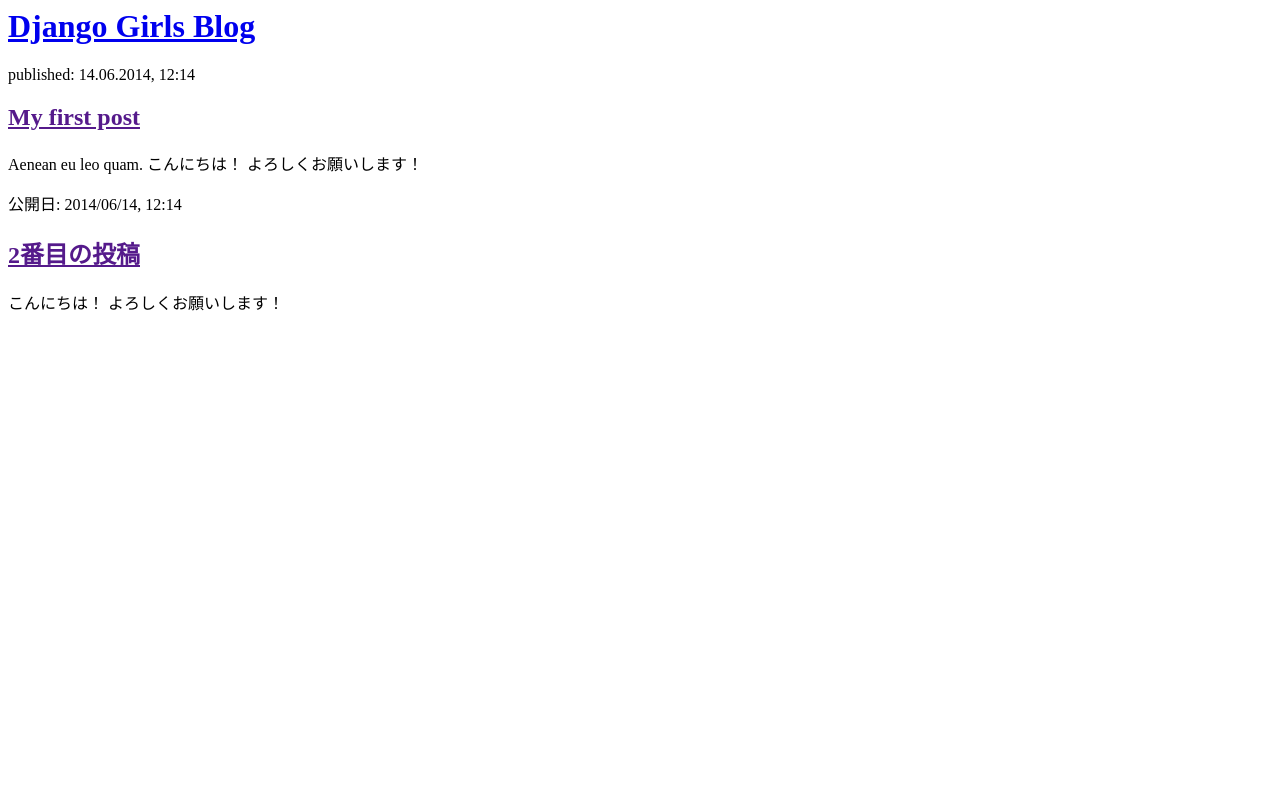
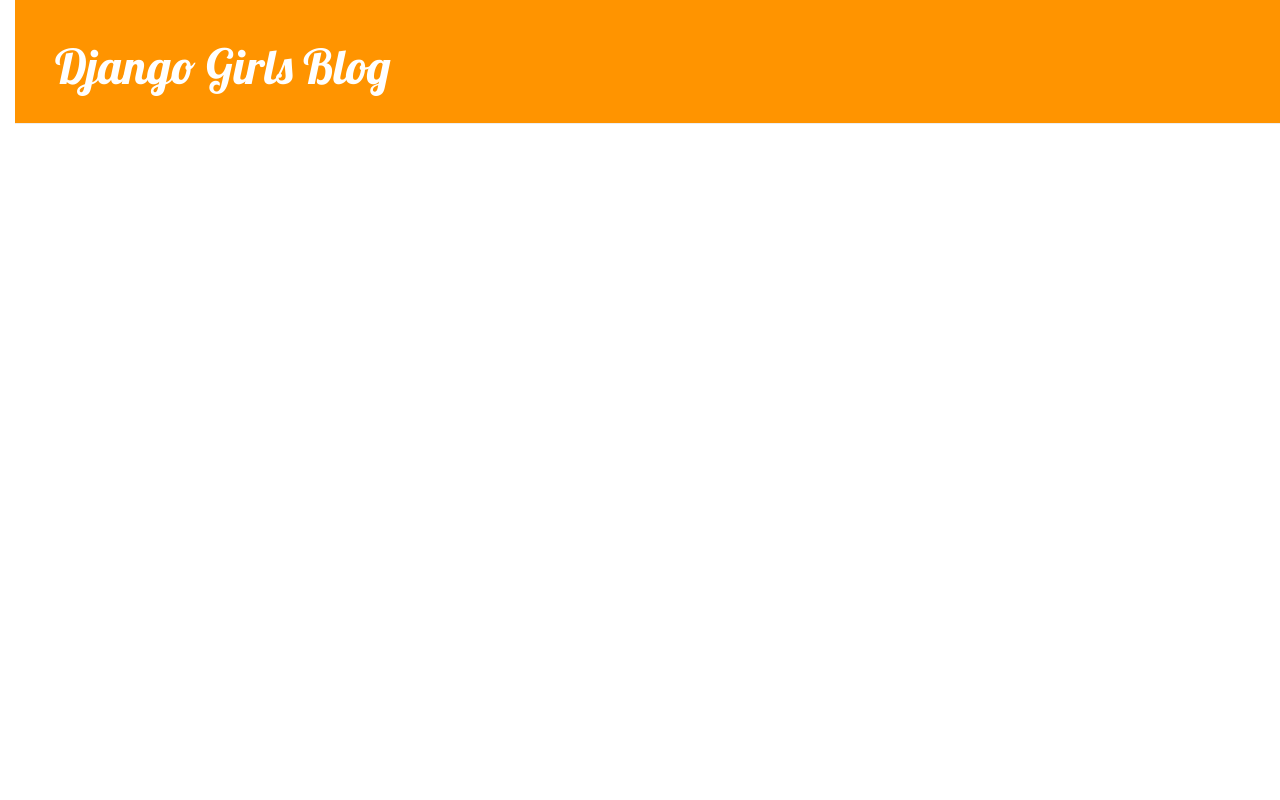
Before and after one commit to interceptor128/my-first-blog, a Django app: page / in a window 1280 px wide. Run offline with Django 3.2, Linux system fonts and the light colour scheme; tables that the repository leaves empty hold one stand-in row (values such as "Sample post"); some libraries are stand-ins or nearby versions.

Commit message:
blog edit

```diff
--- /dev/null
+++ b/blog/static/css/blog.css
@@ -0,0 +1,44 @@
+h1 a {
+    color: #FCA205;
+    font-family: 'Lobster';
+}
+body {
+    padding-left: 15px;
+}
+.page-header {
+    background-color: #ff9400;
+    margin-top: 0%;
+    padding: 20px 20px 20px 40px;
+}
+.page-header h1, .page-header h1 a, .page-header h1 a:visited, .page-header h1 a:active {
+    color: #ffffff;
+    font-size: 36pt;
+    text-decoration: none;
+}
+.content {
+    margin-left: 40px;
+}
+h1, h2, h3, h4 {
+    font-family: 'Lobster', cursive;
+}
+.date {
+    color: #828282;
+}
+.save {
+    float: right;
+}
+.post-form textarea, .post-form input {
+    width: 100%;
+}
+.top-menu, .top-menu:hover, .top-menu:visited {
+    color: #ffffff;
+    float: right;
+    font-size: 26pt;
+    margin-right: 20px;
+}
+.post {
+    margin-bottom: 70px;
+}
+.post h1 a, .post h1 a:visited {
+    color: #000000;
+}
--- /dev/null
+++ b/blog/templates/blog/base.html
@@ -0,0 +1,23 @@
+{% load static %}
+<html>
+    <head>
+        <title>Django Girls blog</title>
+        <link href="//fonts.googleapis.com/css?family=Lobster&subset=latin,latin-ext" rel="stylesheet" type="text/css">
+        <link rel="stylesheet" href="//maxcdn.bootstrapcdn.com/bootstrap/3.2.0/css/bootstrap.min.css">
+        <link rel="stylesheet" href="//maxcdn.bootstrapcdn.com/bootstrap/3.2.0/css/bootstrap-theme.min.css">
+        <link rel="stylesheet" href="{% static 'css/blog.css' %}">
+    </head>
+    <body>
+        <div class="page-header">
+            <h1><a href="/">Django Girls Blog</a></h1>
+        </div>
+        <div class="content container">
+            <div class="row">
+                <div class="col-md-8">
+                    {% block content %}
+                    {% endblock %}
+                </div>
+            </div>
+        </div>
+    </body>
+</html>
--- a/blog/templates/blog/post_list.html
+++ b/blog/templates/blog/post_list.html
@@ -1,22 +1,13 @@
-<html>
-    <head>
-        <title>Django Girls blog</title>
-    </head>
-    <body>
-        <div>
-            <h1><a href="/">Django Girls Blog</a></h1>
+{% extends 'blog/base.html' %}
+
+{% block content %}
+    {% for post in posts %}
+        <div class="post">
+            <h1><a href="">{{ post.title }}</a></h1>
+            <div class="date">
+                <p>published: {{ post.published_date }}</p>
+            </div>
+            <p>{{ post.text|linebreaksbr }}</p>
         </div>
-
-        <div>
-            <p>published: 14.06.2014, 12:14</p>
-            <h2><a href="">My first post</a></h2>
-            <p>Aenean eu leo quam. こんにちは！ よろしくお願いします！ </p>
-        </div>
-
-        <div>
-            <p>公開日: 2014/06/14, 12:14</p>
-            <h2><a href="">2番目の投稿</a></h2>
-            <p> こんにちは！ よろしくお願いします！ </p>
-        </div>
-    </body>
-</html>
+    {% endfor %}
+{% endblock %}
```
